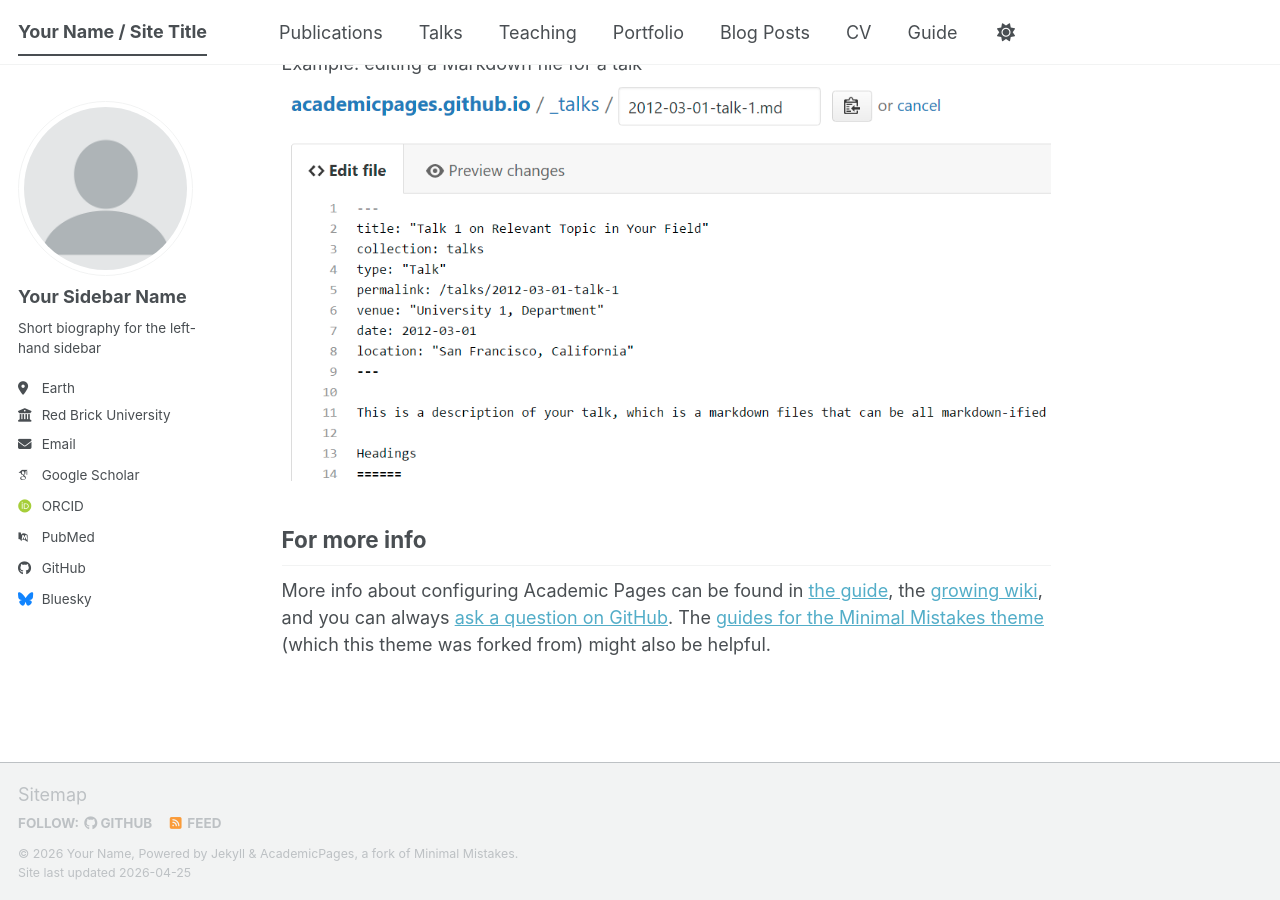
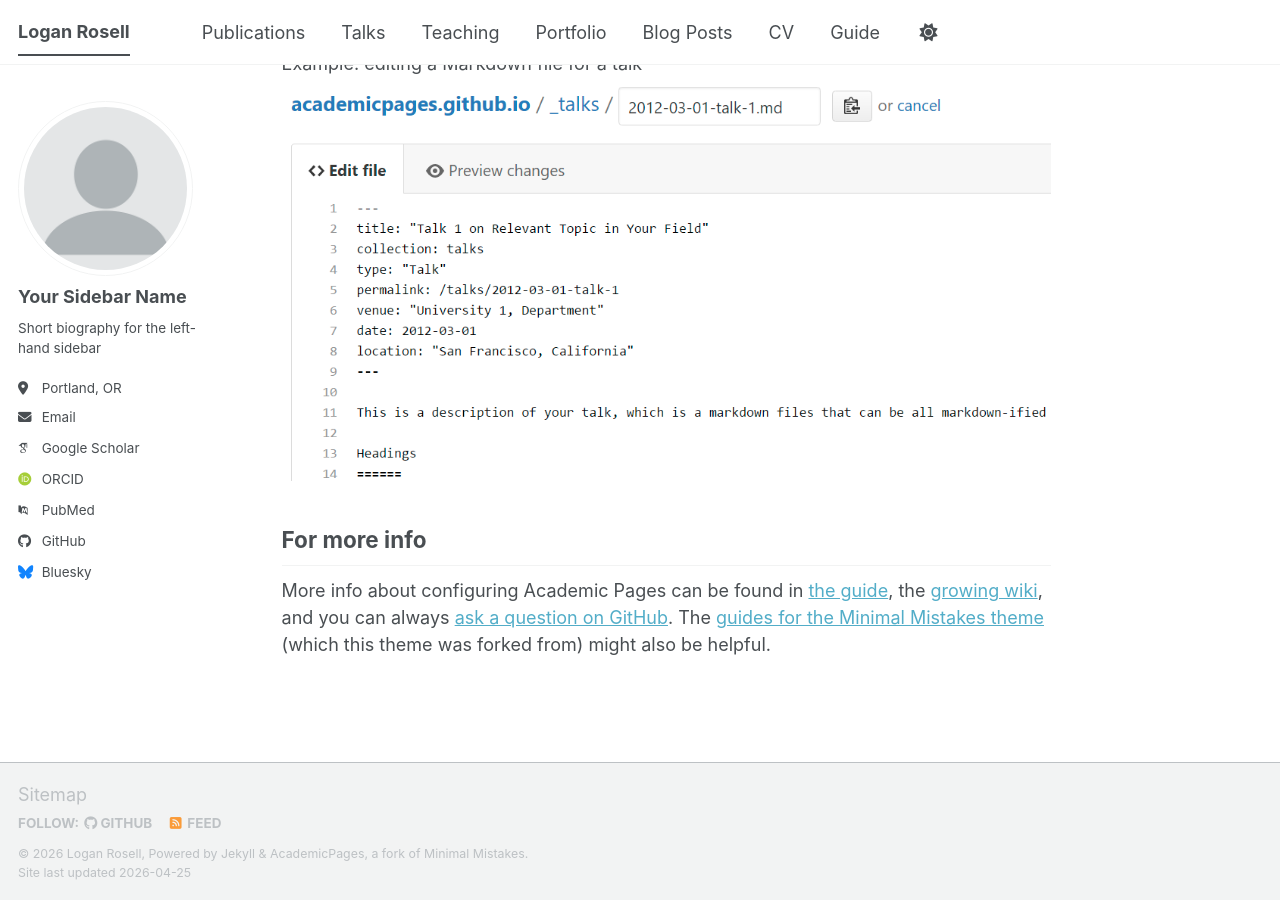
Before and after one commit to LoganRosell/LoganRosell.github.io, a Jekyll site: the page built from _pages/about.md, in a window 1280 px wide and 900 px high, scrolled down 2720 px. Built offline with Jekyll 4.4.1, drawn with Linux system fonts in a browser that asks for light colours; some web fonts are replaced; a script bundle is joined from its source files by our own code; library files that are not in the unit come from our copies.

Commit message:
Update _config.yml

```diff
--- a/_config.yml
+++ b/_config.yml
@@ -9,11 +9,11 @@
 # Basic Site Settings
 locale                   : "en-US"
 site_theme               : "default" # The available themes options are "default", "air", "sunrise", "mint", "dirt" and "contrast"
-title                    : "Your Name / Site Title"
+title                    : "Logan Rosell"
 title_separator          : "-"
-name                     : &name "Your Name"
-description              : &description "Your Name's academic portfolio"   # Update this with a general description of your site, this is the default if not overridden by a page
-url                      : https://academicpages.github.io # The base hostname & protocol for your site e.g. "https://[your GitHub username].github.io",
+name                     : &name "Logan Rosell"
+description              : &description "Logan Rosell's portfolio"
+url                      : https://LoganRosell.github.io # The base hostname & protocol for your site e.g. "https://[your GitHub username].github.io",
                                                            # or if you already have some other page hosted on Github then use "https://[your GitHub username].github.io/[Your Repo Name]"
 baseurl                  : "" # the subpath of your site, e.g. "/blog"
 repository               : "academicpages/academicpages.github.io"
@@ -27,8 +27,7 @@
   name             : "Your Sidebar Name"
   pronouns         : # example: "she/her"
   bio              : "Short biography for the left-hand sidebar"
-  location         : "Earth"
-  employer         : "Red Brick University"
+  location         : "Portland, OR"
   uri              : # URL
   email            : "none@example.org"
 
```
